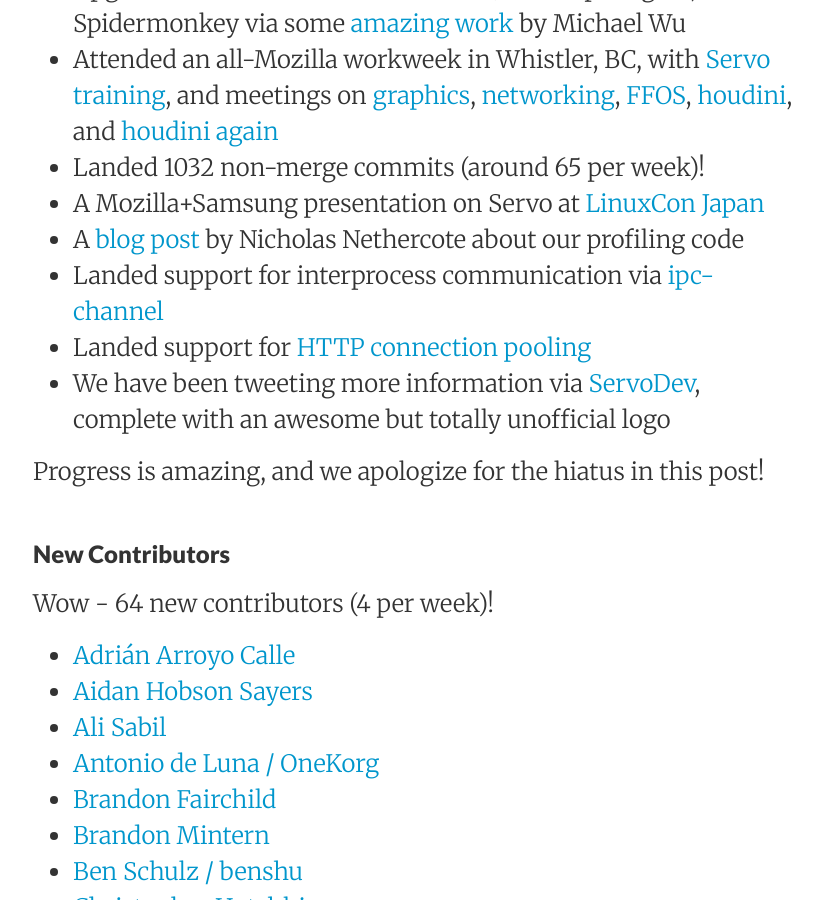
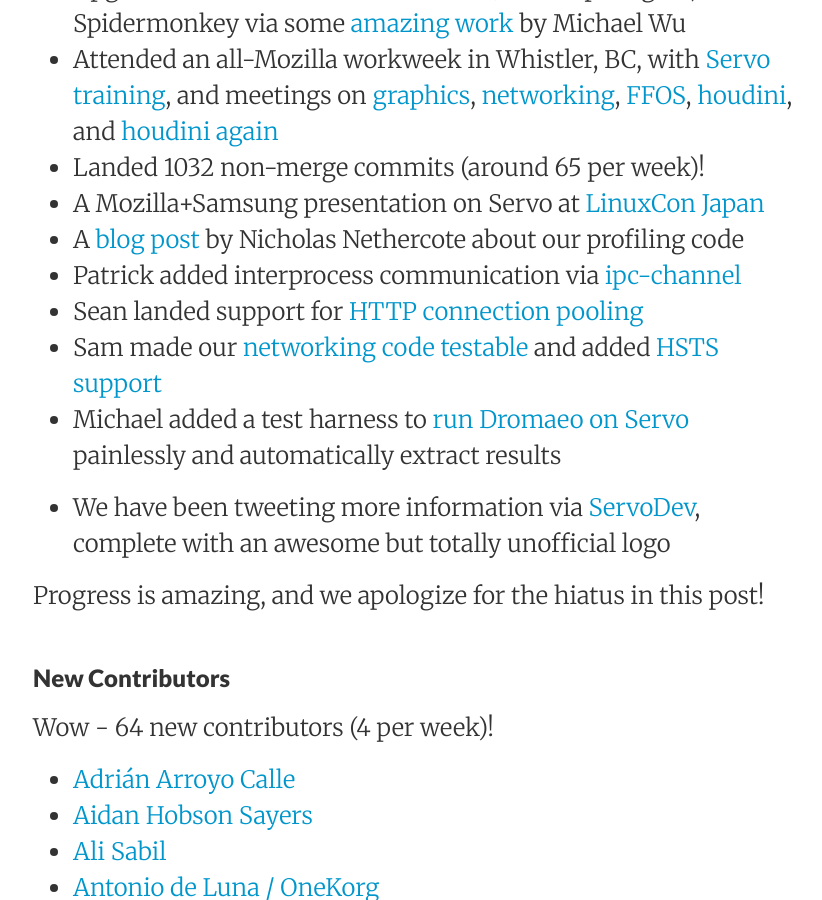
Before and after one commit to servo/blog.servo.org, a Jekyll site: the page built from _posts/2015-09-21-twis-34.md, in a window 1280 px wide and 900 px high, scrolled down 623 px. Shown: the whole window, without its empty margins (223-1045 px from the left). Built offline with Jekyll 4.4.1, drawn with Linux system fonts in a browser that asks for light colours.

Commit message:
Update 2015-09-21-twis-34.md

```diff
--- a/_posts/2015-09-21-twis-34.md
+++ b/_posts/2015-09-21-twis-34.md
@@ -16,8 +16,11 @@
 - Landed 1032 non-merge commits (around 65 per week)!
 - A Mozilla+Samsung presentation on Servo at [LinuxCon Japan](https://lwn.net/Articles/647969/)
 - A [blog post](https://blog.mozilla.org/nnethercote/2015/06/03/measuring-data-structure-sizes-firefox-c-vs-servo-rust/) by Nicholas Nethercote about our profiling code
-- Landed support for interprocess communication via [ipc-channel](https://github.com/pcwalton/ipc-channel)
-- Landed support for [HTTP connection pooling](https://github.com/servo/servo/pull/7418)
+- Patrick added interprocess communication via [ipc-channel](https://github.com/pcwalton/ipc-channel)
+- Sean landed support for [HTTP connection pooling](https://github.com/servo/servo/pull/7418)
+- Sam made our [networking code testable](https://github.com/servo/servo/pull/7139) and added [HSTS support](https://github.com/servo/servo/pull/6490)
+- Michael added a test harness to [run Dromaeo on Servo](https://github.com/servo/servo/pull/6882) painlessly and automatically extract results
+
 - We have been tweeting more information via [ServoDev](https://twitter.com/servodev), complete with an awesome but totally unofficial logo
 
 Progress is amazing, and we apologize for the hiatus in this post!
```
